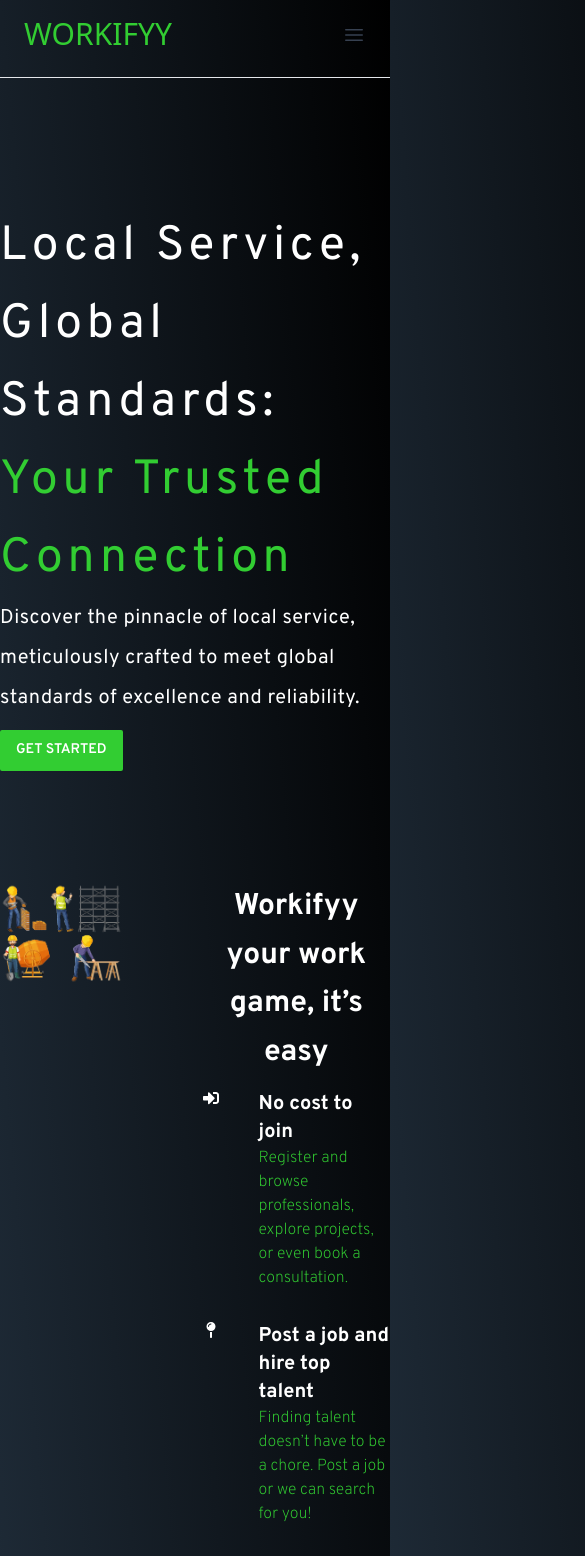
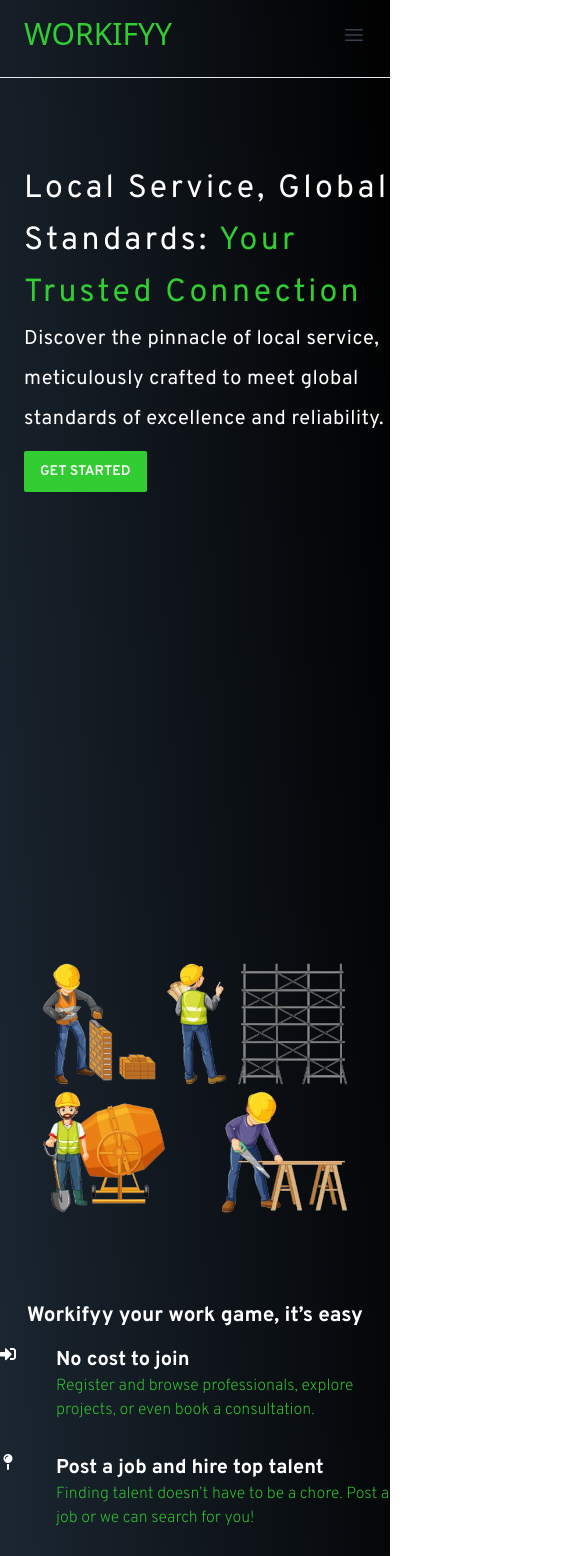
Before and after one commit to ad-tobii/workifyy, a React (Vite) app: page / in a window 390 px wide. Shown: the top 1556 px of the page, 585 px wide, since content can reach past the window. Built offline with nearby package versions, Linux system fonts and the light colour scheme; a web font is replaced by a local one.

Commit message:
Responsive landing page

```diff
--- a/src/Pages/Home/Component/BaseFooter.tsx
+++ b/src/Pages/Home/Component/BaseFooter.tsx
@@ -6,15 +6,14 @@
 
   return (
     <div className="border-t border-solid border-[#ffffff33] ">
-      <div className="flex justify-between px-7 py-5 tablet:flex-col tablet:items-center tablet:gap-10">
+      <div className="flex justify-between px-7 py-5 tablet:flex-col tablet:items-center tablet:gap-10 ">
         <div>
           <p className="text-[1.3rem] text-[#32CD32] tablet:text-center">
-            &copy; {year}WORKIFYY. All rights
-            reserved
+            &copy; {year}WORKIFYY. All rights reserved
           </p>
         </div>
 
-        <ul className=" flex gap-16 text-[1.5rem]">
+        <ul className=" flex gap-16 text-[1.5rem]  mobile:gap-10">
           <li>
             <a
               href=""
@@ -39,7 +38,7 @@
 
           <li>
             <a
-             href=""
+              href=""
               target="_blank"
               rel="noreferrer"
               className="text-[2rem] text-[#32CD32]"
@@ -50,7 +49,7 @@
 
           <li>
             <a
-             href=""
+              href=""
               target="_blank"
               rel="noreferrer"
               className="text-[2rem] text-[#32CD32]"
@@ -61,7 +60,7 @@
 
           <li>
             <a
-             href=""
+              href=""
               target="_blank"
               rel="noreferrer"
               className="text-[2rem] text-[#32CD32]"
--- a/src/Pages/Home/Component/ClientSection.tsx
+++ b/src/Pages/Home/Component/ClientSection.tsx
@@ -3,8 +3,8 @@
 function ClientSection() {
   return (
     <div>
-      <section className="mx-auto max-w-[150rem] px-8">
-        <div className="mt-[8rem] w-full rounded-[.6rem] bg-[url('/assets/ClientSection.jpg')] bg-cover bg-center bg-no-repeat py-[5rem]">
+      <section className="mx-auto max-w-[150rem] px-8 miniTablet:px-6">
+        <div className="mt-[8rem] w-full rounded-[.6rem] bg-[url('/assets/ClientSection.jpg')] bg-cover bg-center bg-no-repeat py-[5rem] miniTablet:bg-center">
           <div>
             <h2 className="max-w-[45rem] pl-5 text-[2.8rem] leading-[5rem] text-white ">
               Find Technicians Your Way
@@ -15,22 +15,22 @@
               things done—from quick turnarounds to big transformations.
             </p>
 
-            <section className="flex gap-14 pl-5 pt-12">
-              <div className="w-72 h-32 rounded-md bg-[#32CD32] hover:bg-white hover:text-green-500 cursor-pointer">
+            <section className="flex gap-12 pl-5 pt-12 laptop:flex-col miniTablet:pl-3">
+              <div className="w-72 h-32 rounded-md bg-[#32CD32] hover:bg-white hover:text-green-500 cursor-pointer laptop:w-[22rem]">
                 <h3 className="text-white text-[2rem] pl-3 pt-1 ">
                   Lorem ipsum dolor sit amet.
                 </h3>
                 <p className="text-white text-[1rem] pl-3">Lorem ipsum </p>
               </div>
 
-              <div className="w-72 h-32 rounded-md bg-[#32CD32]">
+              <div className="w-72 h-32 rounded-md bg-[#32CD32] laptop:w-[22rem]">
                 <h3 className="text-white text-[2rem] pl-3 pt-1">
                   Lorem ipsum dolor sit amet.
                 </h3>
                 <p className="text-white text-[1rem] pl-3">Lorem ipsum </p>
               </div>
 
-              <div className="w-72 h-32 rounded-md bg-[#32CD32]">
+              <div className="w-72 h-32 rounded-md bg-[#32CD32] laptop:w-[22rem]">
                 <h3 className="text-white text-[2rem] pl-3 pt-1">
                   Lorem ipsum dolor sit amet.
                 </h3>
--- a/src/Pages/Home/Component/Footer.tsx
+++ b/src/Pages/Home/Component/Footer.tsx
@@ -3,7 +3,7 @@
   return (
     <footer className="mt-[12.8rem]">
       <div className="relative w-full bg-[#000000] py-8 mx-auto">
-        <div className=" flex justify-between px-10 pb-8 tablet:flex-col">
+        <div className=" flex justify-between px-10 pb-8 laptop: flex-col">
           <div className="nav__logo mt-[12rem]">
             <a href="#" className="">
               <span className="text-[3rem] text-[#32CD32]">WORKIFYY</span>
--- a/src/Pages/Home/Component/HomeHeroSection.tsx
+++ b/src/Pages/Home/Component/HomeHeroSection.tsx
@@ -1,28 +1,21 @@
 function HomeHeroSection() {
   return (
     <div>
-      <div className="hero-section z-50 relative">
-        <section>
-          {/* <img
-          className="w-logoWidth -ml-11"
-          src="/assets/workifyylogo1.png"
-          alt=""
-        /> */}
-          <div className="text-white pt-[4rem]">
-            <h3 className="text-5xl tracking-widest max-w-textWidth leading-relaxed">
+      <div className="pt-36 max-w-containerWidth mx-auto  z-50 relative">
+        <section className="desktop:ml-6 ">
+          <div className="text-white pt-[4rem] miniTablet:pt-[1.2rem]">
+            <h3 className="text-5xl tracking-widest max-w-[55rem] leading-relaxed miniTablet:text-[2rem]">
               Local Service, Global Standards:{" "}
               <span className="text-primaryColor">Your Trusted Connection</span>
             </h3>
           </div>
-          <p className="text-white text-xl max-w-paragraphText pb-3 leading-loose tracking-wide">
+          <p className="text-white text-xl max-w-[35rem] pb-3 leading-loose tracking-wide miniMobile:[20rem]">
             Discover the pinnacle of local service, meticulously crafted to meet
             global standards of excellence and reliability.
           </p>
 
           <button className="PrimaryBtn">GET STARTED</button>
         </section>
-
-
       </div>
     </div>
   );
--- a/src/Pages/Home/Component/Nav.tsx
+++ b/src/Pages/Home/Component/Nav.tsx
@@ -14,7 +14,7 @@
   const [mobileMenuOpen, setMobileMenuOpen] = useState(false);
 
   return (
-    <div className="hero__Section-background">
+    <div className="bg-[url('/assets/ClientSection.jpg')] bg-center bg-cover bg-no-repeat w-auto h-heroHeight miniTablet:bg-none">
       <header className="absolute inset-x-0 -top-2 z-50 border-b">
         <nav
           className="flex items-center justify-between p-6 lg:px-8"
@@ -110,7 +110,7 @@
         </Dialog>
       </header>
 
-     <div>{children}</div>
+      <div>{children}</div>
     </div>
   );
 }
--- a/src/Pages/Home/Component/Overlay.tsx
+++ b/src/Pages/Home/Component/Overlay.tsx
@@ -1,9 +1,9 @@
 function Overlay() {
   return (
     <div className="absolute inset-0 z-50 w-full h-overlayHeight">
-      <div className="absolute inset-0 bg-black bg-opacity-50"></div>
+      <div className="absolute inset-0 bg-black bg-opacity-50 miniTablet:opacity-0 miniTablet:bg-none"></div>
       <div className="absolute inset-x-0 top-0 bottom-20 flex justify-center items-center">
-        <div className="bg-gradient-to-b from-[#2c3e50] to-[#000000] opacity-50 "></div>
+        <div className="bg-gradient-to-b from-[#2c3e50] to-[#000000] opacity-50 miniTablet:opacity-0 miniTablet:bg-none miniTablet:w-full miniTablet:h-full"></div>
       </div>
     </div>
   );
--- a/src/Pages/Home/Component/Section.tsx
+++ b/src/Pages/Home/Component/Section.tsx
@@ -4,17 +4,17 @@
 
 function Section() {
   return (
-    <div className="flex justify-center align-middle self-center content-center gap-20 mt-28">
-      <div>
+    <div className="flex mx-auto justify-center align-middle self-center content-center gap-20 mt-28 laptop:flex-col">
+      <div className="mx-auto">
         <img
           src="/assets/Workifyy-illustration.png"
-          className="w-[30rem] rounded"
+          className="w-[30rem] rounded miniTablet:w-[20rem]"
           alt=""
         />
       </div>
 
-      <div>
-        <h1 className="text-3xl font-bold text-white leading-relaxed content-center self-center text-center pb-3 ">
+      <div className="mx-auto">
+        <h1 className="text-3xl font-bold text-white leading-relaxed content-center self-center text-center pb-3  miniTablet:text-[1.3rem] ">
           Workifyy your work game, it’s easy
         </h1>
         <div className="flex gap-10  text-white pb-8">
--- a/src/Pages/Home/Home.tsx
+++ b/src/Pages/Home/Home.tsx
@@ -2,14 +2,14 @@
 import HomeHeroSection from "../Home/Component/HomeHeroSection";
 import Section from "./Component/Section";
 import ClientSection from "./Component/ClientSection";
-// import Overlay from "./Component/Overlay";
+import Overlay from "./Component/Overlay";
 import MoreSection from "./Component/MoreSection";
 import Footer from "./Component/Footer"
 
 function Home() {
   return (
     <div>
-      {/* <Overlay /> */}
+      <Overlay />
       <div>
         <Nav>
           <HomeHeroSection />
--- a/src/styles/index.css
+++ b/src/styles/index.css
@@ -15,18 +15,14 @@
   }
 }
 
-/* .hero__Section-background{
-  @apply bg-[url('/assets/HeroSection.jpg')] bg-center bg-cover bg-no-repeat w-auto h-heroHeight
-} */
+
 .nav__logo{
   @apply font-logoFonts text-primaryColor text-3xl
 }
 .PrimaryBtn{
     @apply bg-primaryColor text-white rounded-sm p-paddingBtn text-sm font-semibold  shadow-sm;
 }
-.hero-section{
-    @apply pt-36 max-w-containerWidth mx-auto
-}
+
 .bg-client_section{
   @apply bg-[url('/assets/ClientSection.jpg')]  bg-clientSection bg-no-repeat rounded-lg w-auto h-clientSectionHeight
 }
--- a/tailwind.config.js
+++ b/tailwind.config.js
@@ -3,36 +3,44 @@
   content: ["./index.html", "./src/**/*.{js,ts,jsx,tsx}"],
   theme: {
     extend: {
-
+      screens: {
+        // 1em = 16px
+        xsMobile: { max: "20em" }, // max: 320px
+        miniMobile: { max: "25.75em" }, // min: 360px, max: 412px
+        mobile: { max: "25.875em" }, // max: 414px
+        miniTablet: { max: "31.25em" }, // min: 425px, max: 500px
+        tablet: { max: "37.5em" }, // max: 600px
+        miniLaptop: { max: "42em" }, // max: 672px
+        laptop: { max: "56.25em" }, // min: 601px, max: 900px
+        desktop: { max: "75em" }, // min: 901px, max: 1200px
+      },
       colors: {
         primaryColor: "#32CD32",
       },
       maxWidth: {
         containerWidth: "1250px",
         textWidth: "55rem",
-        paragraphText:"35rem",
+        paragraphText: "35rem",
       },
       padding: {
         paddingBtn: "0.65rem 1rem",
-
       },
 
       backgroundImage: {
         heropattern: "url('/assests/HeroSection.jpg')",
       },
-      backgroundSize:{
-      clientSection:"75rem",
+      backgroundSize: {
+        clientSection: "75rem",
       },
-
 
       width: {
         logoWidth: "8rem",
         heroWidth: "40rem",
       },
-      height:{
-       heroHeight:"100vh",
-       clientSectionHeight:"60vh",
-       overlayHeight:"100vh"
+      height: {
+        heroHeight: "100vh",
+        clientSectionHeight: "60vh",
+        overlayHeight: "100vh",
       },
       fontFamily: {
         logoFonts: "Rubik Maps, system-ui;",
```
Also changed, not shown: src/Pages/Home/Component/MoreSection.tsx (+8 -8 lines).
